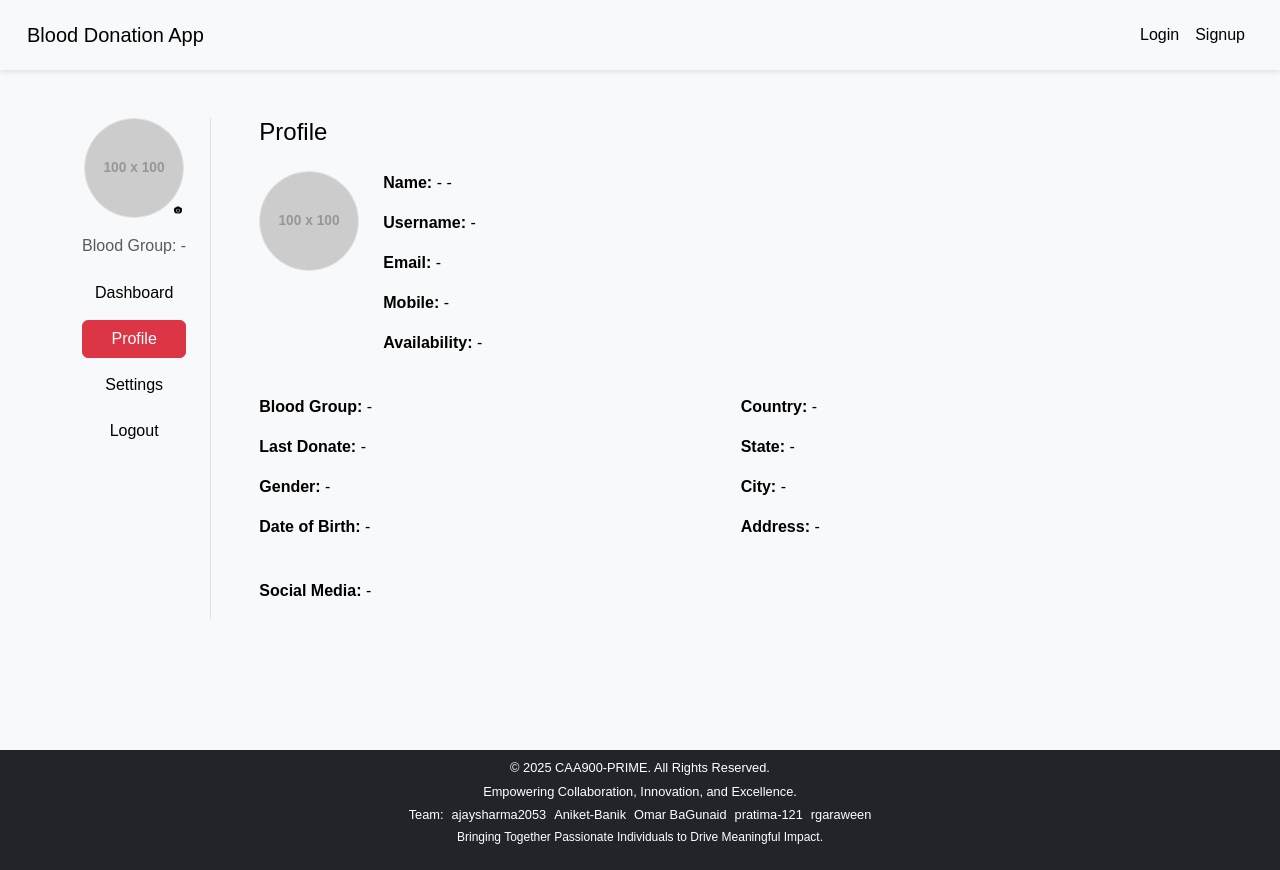
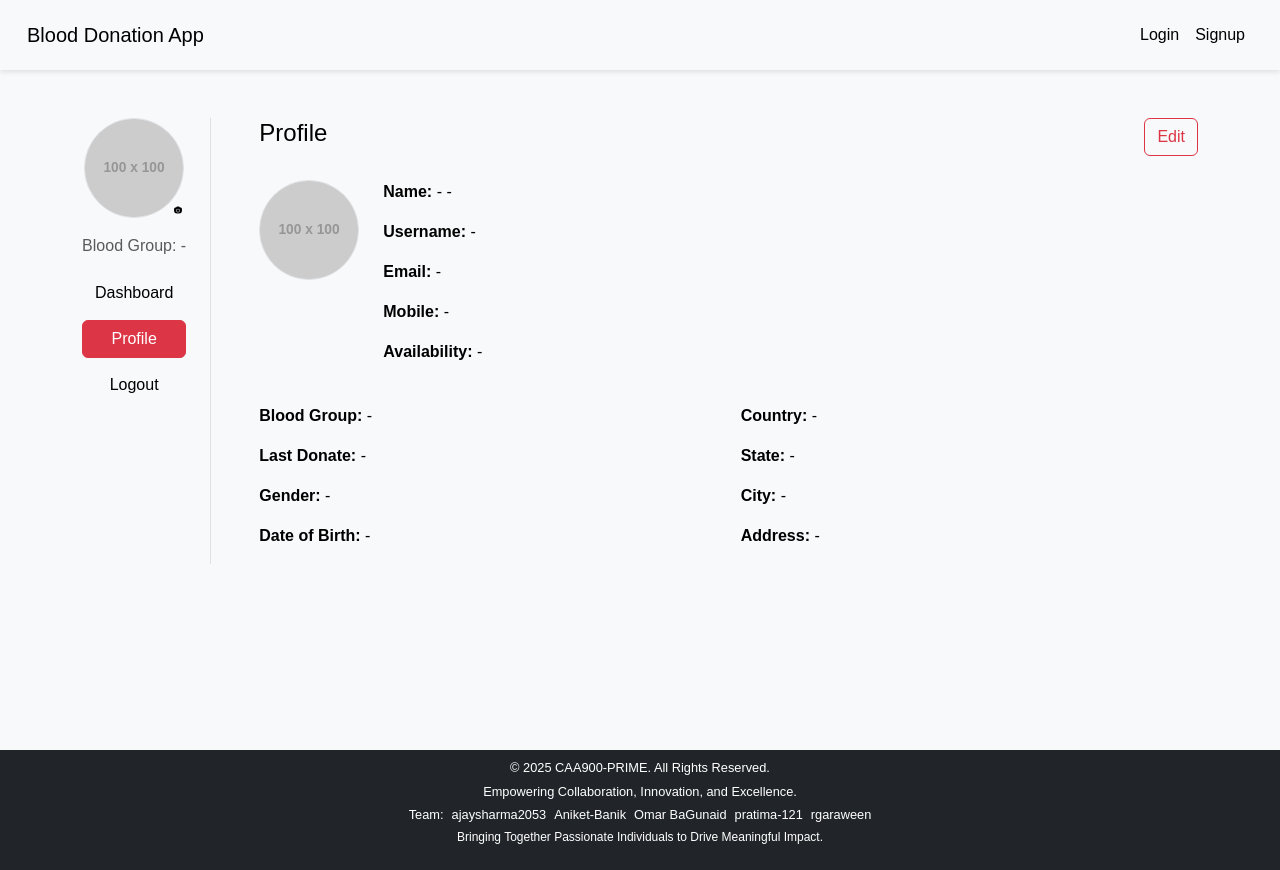
Before and after one commit to CAA900-PRIME/blooddonation-frontend, a React (Vite) app: page /profile in a window 1280 px wide. Built offline with nearby package versions, Linux system fonts and the light colour scheme.

Commit message:
delete setting feature and include edit button

```diff
--- a/src/pages/Profile.jsx
+++ b/src/pages/Profile.jsx
@@ -1,7 +1,6 @@
 import React, { useEffect, useState } from "react";
 import "bootstrap/dist/css/bootstrap.min.css";
 import { FaCamera } from "react-icons/fa";
-
 
 const Profile = () => {
 	const [image, setImage] = useState(null);
@@ -28,6 +27,7 @@ const Profile = () => {
 	return (
 		<div className="container py-5">
 			<div className="d-flex flex-column flex-md-row">
+				{/* Sidebar */}
 				<aside className="border-end pe-4 me-4 text-center">
 					<div className="position-relative mb-3">
 						<label htmlFor="profile-image" className="cursor-pointer">
@@ -54,13 +54,16 @@ const Profile = () => {
 					<nav className="nav flex-column">
 						<button className="btn btn-light mb-2">Dashboard</button>
 						<button className="btn btn-danger text-white mb-2">Profile</button>
-            <button className="btn btn-light mb-2">Settings</button>
 						<button className="btn btn-light">Logout</button>
 					</nav>
 				</aside>
 
+				{/* Main content */}
 				<main className="ps-4 flex-grow-1">
-          <h1 className="h4 mb-4">Profile</h1>
+					<div className="d-flex justify-content-between align-items-center mb-4">
+						<h1 className="h4">Profile</h1>
+						<button className="btn btn-outline-danger">Edit</button>
+					</div>
 
 					<div className="row mb-4">
 						<div className="col-auto">
@@ -94,10 +97,6 @@ const Profile = () => {
 							<p><strong>Address:</strong> {user?.homeAddress || "-"}</p>
 						</div>
 					</div>
-
-          <div className="mt-4">
-            <p><strong>Social Media:</strong> -</p>
-          </div>
 				</main>
 			</div>
 		</div>
```
Lines whose indentation alone changed are shown as unchanged.
